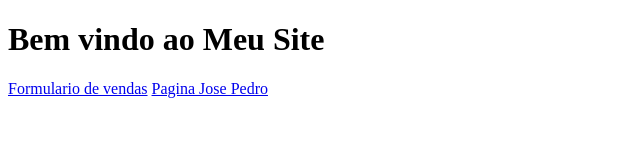
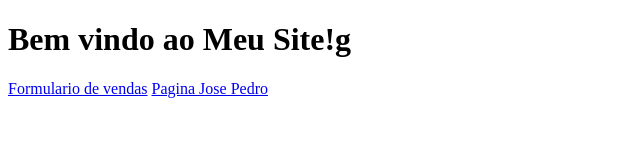
Before and after one commit to jotapee19/ultimotreinprova, a plain HTML site: page index.html in a window 1280 px wide. Shown: the full height of the page, 0-640 px from the left. Drawn offline with Linux system fonts and the light colour scheme.

```diff
--- a/index.html
+++ b/index.html
@@ -6,7 +6,7 @@
     <title>Document</title>
 </head>
 <body>
-    <h1>Bem vindo ao Meu Site</h1>
+    <h1>Bem vindo ao Meu Site!g</h1>
 
     <a href="formsvendas.html">Formulario de vendas</a>
     <a href="josepedro.html">Pagina Jose Pedro</a>
```
Also changed, not shown: formsvendas.html (+1 -1 lines).
